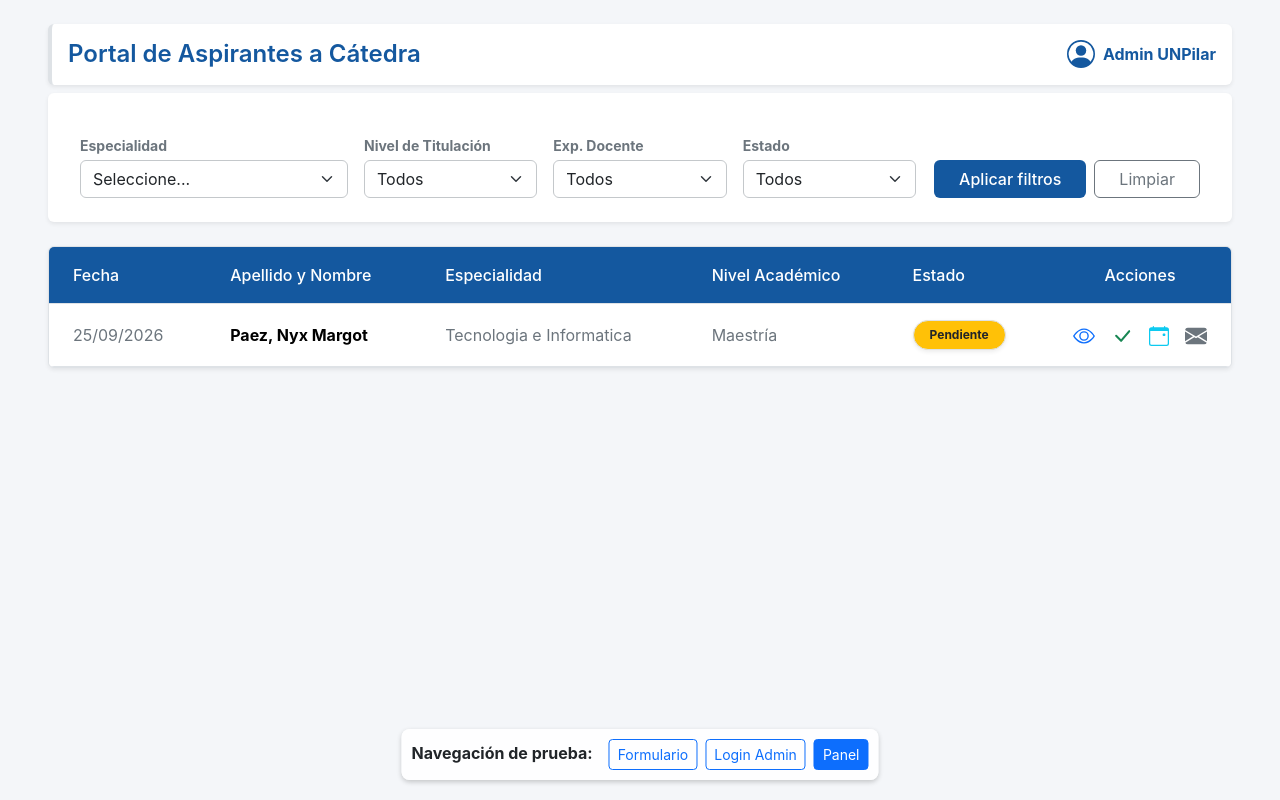
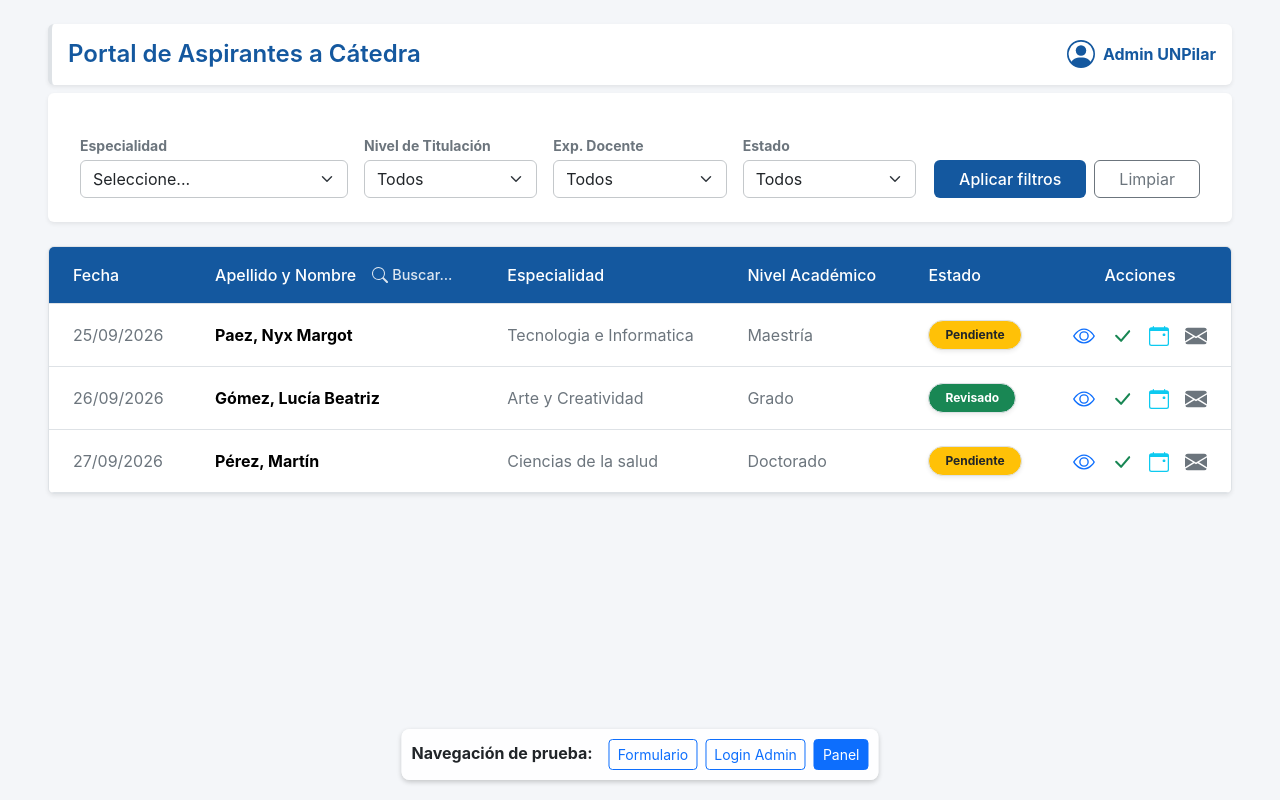
Before and after one commit to candelariarg/formulario-aspirantes-unpi, a React (Create React App) app: page / in a window 1280 px wide. Both pictures are taken after a click on the button "Panel". Built offline with nearby package versions, Linux system fonts and the light colour scheme; the HTML template or start-up script is replaced by a standard one.

Commit message:
opcion buscar por nombre

```diff
--- a/src/componentes/PanelAdministrador/Panel_principal.jsx
+++ b/src/componentes/PanelAdministrador/Panel_principal.jsx
@@ -3,9 +3,25 @@ import React, { useState } from "react";
 export function PanelPrincipal() {
   const [modalDetalles, setModalDetalles] = useState(false);
   const [modalEntrevista, setModalEntrevista] = useState(false);
+  const [buscadorAbierto, setBuscadorAbierto] = useState(false);
+  const [busqueda, setBusqueda] = useState("");
 
   const colorPrimario = "#14589f";
   const colorAcento = "#0d6efd";
+
+  const aspirantes = [
+    { id: 1, fecha: "25/09/2026", nombre: "Paez, Nyx Margot", especialidad: "Tecnologia e Informatica", nivel: "Maestría", estado: "Pendiente" },
+    { id: 2, fecha: "26/09/2026", nombre: "Gómez, Lucía Beatriz", especialidad: "Arte y Creatividad", nivel: "Grado", estado: "Revisado" },
+    { id: 3, fecha: "27/09/2026", nombre: "Pérez, Martín", especialidad: "Ciencias de la salud", nivel: "Doctorado", estado: "Pendiente" },
+  ];
+
+  const normalizar = (texto) =>
+    texto.normalize("NFD").replace(/[\u0300-\u036f]/g, "").toLowerCase();
+
+  const aspirantesFiltrados = aspirantes.filter((a) => {
+    const palabras = normalizar(busqueda).split(" ").filter(Boolean);
+    return palabras.every((p) => normalizar(a.nombre).includes(p));
+  });
 
   return (
     <div
@@ -95,7 +111,62 @@ export function PanelPrincipal() {
                 <thead>
                   <tr>
                     <th className="py-3 px-4 fw-medium text-white" style={{ backgroundColor: colorPrimario }}>Fecha</th>
-                    <th className="py-3 px-4 fw-medium text-white" style={{ backgroundColor: colorPrimario }}>Apellido y Nombre</th>
+                    <th className="py-3 px-4 fw-medium text-white" style={{ backgroundColor: colorPrimario }}>
+                      {!buscadorAbierto ? (
+                        <div className="d-flex align-items-center gap-3">
+                          <span>Apellido y Nombre</span>
+                          <span
+                            role="button"
+                            className="d-flex align-items-center gap-1"
+                            style={{ cursor: "pointer", opacity: 0.85, fontSize: "0.9rem" }}
+                            onClick={() => setBuscadorAbierto(true)}
+                            title="Buscar por apellido o nombre"
+                          >
+                            <svg xmlns="http://www.w3.org/2000/svg" width="16" height="16" fill="currentColor" viewBox="0 0 16 16">
+                              <path d="M11.742 10.344a6.5 6.5 0 1 0-1.397 1.398h-.001c.03.04.062.078.098.115l3.85 3.85a1 1 0 0 0 1.415-1.414l-3.85-3.85a1.007 1.007 0 0 0-.115-.1zM12 6.5a5.5 5.5 0 1 1-11 0 5.5 5.5 0 0 1 11 0z"/>
+                            </svg>
+                            Buscar...
+                          </span>
+                        </div>
+                      ) : (
+                        <div className="input-group input-group-sm" style={{ maxWidth: "280px" }}>
+                          <span className="input-group-text bg-white border-0">
+                            <svg xmlns="http://www.w3.org/2000/svg" width="14" height="14" fill={colorPrimario} viewBox="0 0 16 16">
+                              <path d="M11.742 10.344a6.5 6.5 0 1 0-1.397 1.398h-.001c.03.04.062.078.098.115l3.85 3.85a1 1 0 0 0 1.415-1.414l-3.85-3.85a1.007 1.007 0 0 0-.115-.1zM12 6.5a5.5 5.5 0 1 1-11 0 5.5 5.5 0 0 1 11 0z"/>
+                            </svg>
+                          </span>
+                          <input
+                            type="text"
+                            className="form-control border-0 shadow-none"
+                            placeholder="Apellido o nombre..."
+                            value={busqueda}
+                            autoFocus
+                            onChange={(e) => setBusqueda(e.target.value)}
+                            onKeyDown={(e) => {
+                              if (e.key === "Escape") {
+                                setBusqueda("");
+                                setBuscadorAbierto(false);
+                              }
+                            }}
+                            onBlur={() => {
+                              if (!busqueda) setBuscadorAbierto(false);
+                            }}
+                          />
+                          <button
+                            className="btn btn-light border-0"
+                            type="button"
+                            onMouseDown={(e) => e.preventDefault()}
+                            onClick={() => {
+                              setBusqueda("");
+                              setBuscadorAbierto(false);
+                            }}
+                            title="Cerrar búsqueda"
+                          >
+                            ✕
+                          </button>
+                        </div>
+                      )}
+                    </th>
                     <th className="py-3 px-4 fw-medium text-white" style={{ backgroundColor: colorPrimario }}>Especialidad</th>
                     <th className="py-3 px-4 fw-medium text-white" style={{ backgroundColor: colorPrimario }}>Nivel Académico</th>
                     <th className="py-3 px-4 fw-medium text-white" style={{ backgroundColor: colorPrimario }}>Estado</th>
@@ -103,13 +174,25 @@ export function PanelPrincipal() {
                   </tr>
                 </thead>
                 <tbody className="border-top-0">
+                  {aspirantesFiltrados.length === 0 ? (
                     <tr>
-                    <td className="px-4 py-3 text-secondary">25/09/2026</td>
-                    <td className="px-4 py-3 fw-bold">Paez, Nyx Margot</td>
-                    <td className="px-4 py-3 text-secondary">Tecnologia e Informatica</td>
-                    <td className="px-4 py-3 text-secondary">Maestría</td>
+                      <td colSpan={6} className="text-center text-secondary py-4">
+                        No se encontraron aspirantes para "{busqueda}"
+                      </td>
+                    </tr>
+                  ) : (
+                    aspirantesFiltrados.map((a) => (
+                      <tr key={a.id}>
+                        <td className="px-4 py-3 text-secondary">{a.fecha}</td>
+                        <td className="px-4 py-3 fw-bold">{a.nombre}</td>
+                        <td className="px-4 py-3 text-secondary">{a.especialidad}</td>
+                        <td className="px-4 py-3 text-secondary">{a.nivel}</td>
                         <td className="px-4 py-3">
-                      <span className="badge bg-warning text-dark border px-3 py-2 rounded-pill shadow-sm">Pendiente</span>
+                          <span
+                            className={`badge ${a.estado === "Pendiente" ? "bg-warning text-dark" : "bg-success"} border px-3 py-2 rounded-pill shadow-sm`}
+                          >
+                            {a.estado}
+                          </span>
                         </td>
                         <td className="px-4 py-3 text-center">
                           <div className="d-flex justify-content-center gap-3">
@@ -147,6 +230,8 @@ export function PanelPrincipal() {
                           </div>
                         </td>
                       </tr>
+                    ))
+                  )}
                 </tbody>
               </table>
             </div>
```
Lines whose indentation alone changed are shown as unchanged.
